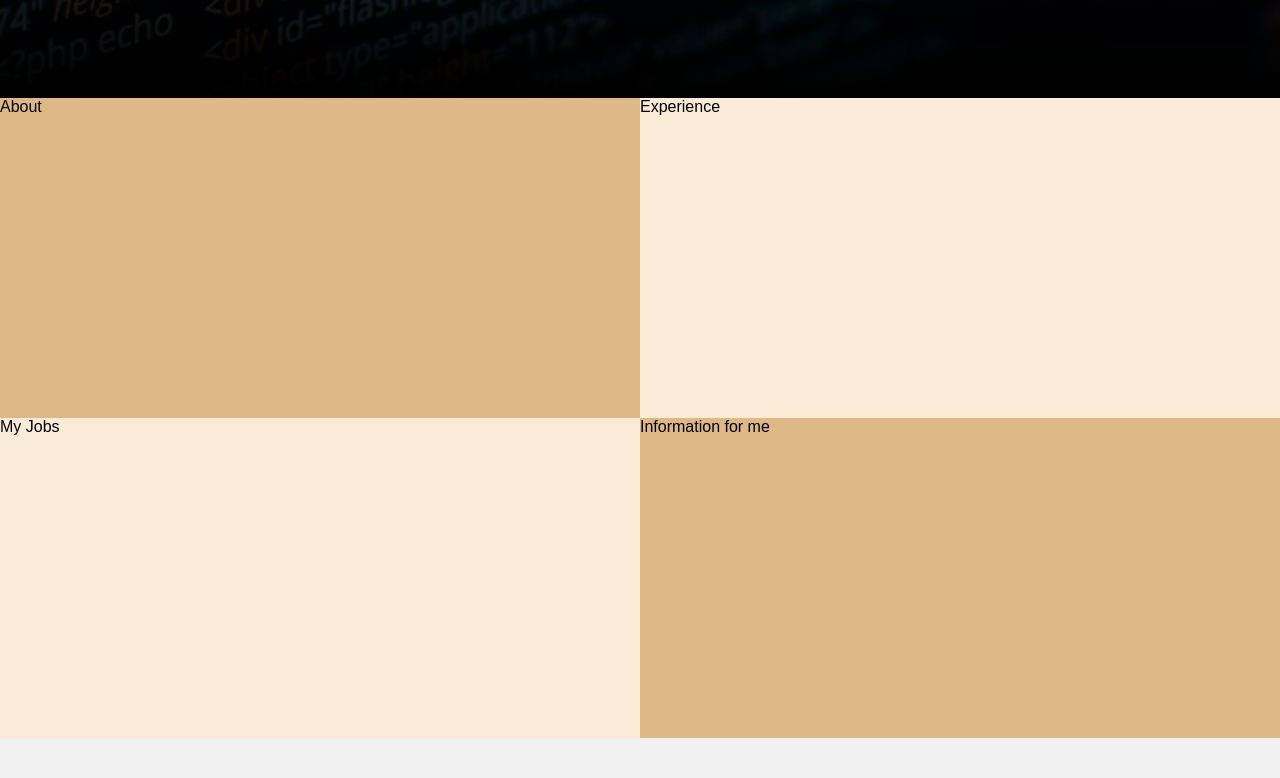
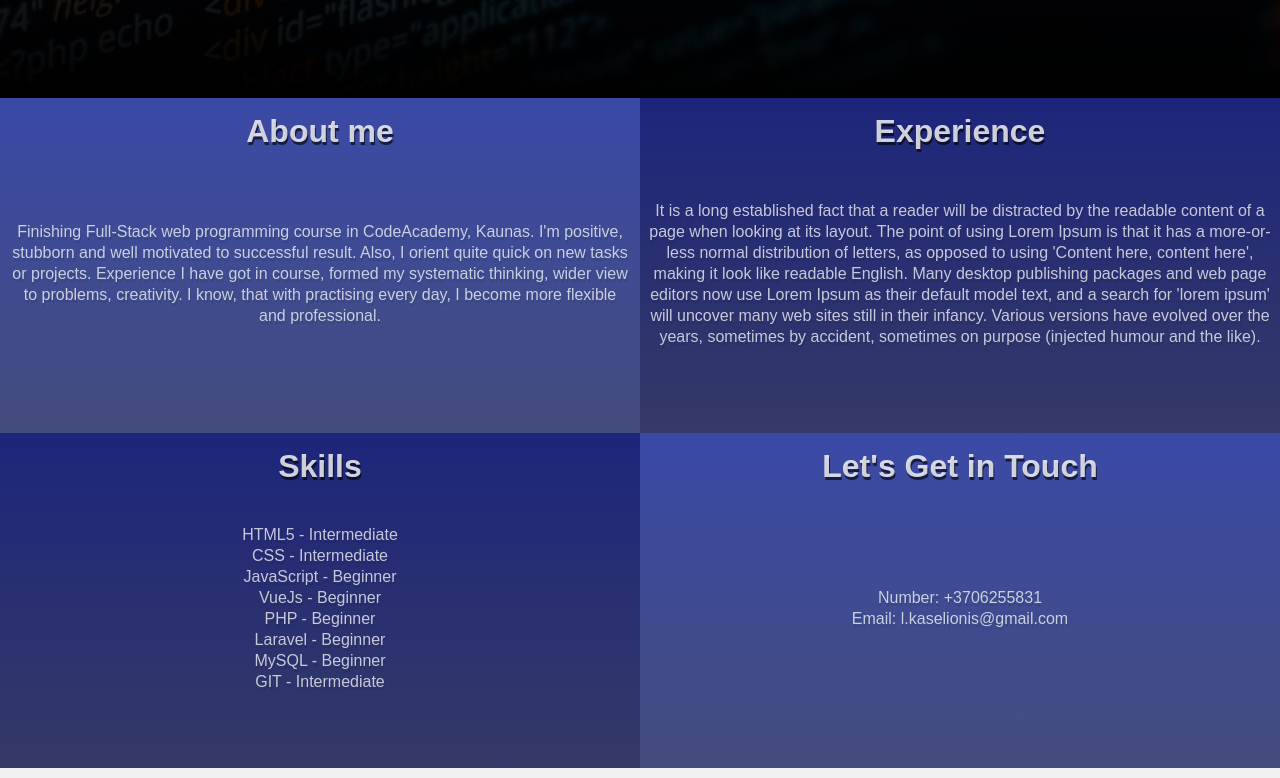
Before and after one commit to LukasKaselionis/vue-portfolio-page, a Vue app: page / in a window 1280 px wide. Shown: the part 702-1480 px from the top of the page. Built offline with nearby package versions, Linux system fonts and the light colour scheme.

Commit message:
changing about.vue views structure and rendering information

```diff
--- a/src/views/About.vue
+++ b/src/views/About.vue
@@ -1,18 +1,14 @@
 <template>
     <div id="about">
-        <v-container class="container" fluid fill-height>
+        <v-container class="card" fluid fill-height>
             <v-layout row no-gutters wrap>
-                <v-flex class="card_side" xs12 sm6 md6>
-                    <p class="card_info">About</p>
-                </v-flex>
-                <v-flex class="card_side" xs12 sm6 md6>
-                    <p class="card_info">Experience</p>
-                </v-flex>
-                <v-flex class="card_side" xs12 sm6 md6>
-                    <p class="card_info">My Jobs</p>
-                </v-flex>
-                <v-flex class="card_side" xs12 sm6 md6>
-                    <p class="card_info">Information for me</p>
+                <v-flex
+                        v-bind:key="index"
+                        v-for="(item, index) in information"
+                        class="card_side"
+                        xs12 sm6 md6>
+                    <h1 class="card_title">{{ item.title }}</h1>
+                    <p class="card_info"><span v-html="item.infoBox"></span></p>
                 </v-flex>
             </v-layout>
         </v-container>
@@ -21,7 +17,39 @@
 
 <script>
     export default {
-        name: "About"
+        name: "About",
+        data: () => ({
+            information: [
+                {
+                    id: 1,
+                    title: 'About me',
+                    infoBox: 'Finishing Full-Stack web programming course in CodeAcademy, Kaunas. I\'m positive, stubborn and well motivated to successful result. Also, I orient quite quick on new tasks or projects. Experience I have got in course, formed my systematic thinking, wider view to problems, creativity. I know, that with practising every day, I become more flexible and professional.\n'
+                },
+                {
+                    id: 2,
+                    title: 'Experience',
+                    infoBox: 'It is a long established fact that a reader will be distracted by the readable content of a page when looking at its layout. The point of using Lorem Ipsum is that it has a more-or-less normal distribution of letters, as opposed to using \'Content here, content here\', making it look like readable English. Many desktop publishing packages and web page editors now use Lorem Ipsum as their default model text, and a search for \'lorem ipsum\' will uncover many web sites still in their infancy. Various versions have evolved over the years, sometimes by accident, sometimes on purpose (injected humour and the like).'
+                },
+                {
+                    id: 3,
+                    title: 'Skills',
+                    infoBox: 'HTML5 - Intermediate <br> ' +
+                        'CSS - Intermediate <br>' +
+                        'JavaScript - Beginner <br>' +
+                        'VueJs - Beginner <br>' +
+                        'PHP - Beginner <br>' +
+                        'Laravel - Beginner <br>' +
+                        'MySQL - Beginner <br>' +
+                        'GIT - Intermediate '
+                },
+                {
+                    id: 4,
+                    title: 'Let\'s Get in Touch',
+                    infoBox: 'Number: +3706255831 <br>' +
+                        'Email: l.kaselionis@gmail.com'
+                },
+            ]
+        })
     }
 </script>
 
@@ -31,40 +59,65 @@
         padding-top: 45px;
     }
 
-    .container {
-        width: 100%;
+    .card {
         padding: 0;
-        margin-right: auto;
-        margin-left: auto;
     }
 
     .card_side {
-        height: 320px;
+        padding-left: 9px;
+        padding-right: 9px;
+        min-height: 320px;
         width: 125px;
+        background: linear-gradient(to top, rgba(80, 80, 80, 0.5), rgba(80, 80, 80, 0.05));
+    }
+
+    .card_side:hover {
+        background: linear-gradient(to left, rgba(255, 255, 255, 0.3), rgba(255, 255, 255, 0.15));
+        transition: left 10s ease-in;
+    }
+
+    .card_title {
+        text-align: center;
+        padding-top: 15px;
+        color: rgba(255, 255, 255, 0.8);
+        text-shadow: 1px 3px rgba(0, 0, 0, 0.6);
+    }
+
+    .card_info {
+        min-height: inherit;
+        text-align: center;
+        display: flex;
+        justify-content: center;
+        align-items: center;
+        margin-top: -37px;
+        line-height: 21px;
+        color: rgba(237, 240, 245, 0.8);
+        text-shadow: 1px 3px rgba(0, 0, 0, 0.1);
     }
 
     .card_side:nth-child(1) {
-        background-color: burlywood;
+        background-color: rgba(57, 73, 171, 255);
     }
 
     .card_side:nth-child(2) {
-        background-color: antiquewhite;
+        background-color: rgba(26, 35, 126, 255);
     }
 
     .card_side:nth-child(3) {
-        background-color: antiquewhite;
+        background-color: rgba(26, 35, 126, 255);
     }
 
     .card_side:nth-child(4) {
-        background-color: burlywood;
+        background-color: rgba(57, 73, 171, 255);
     }
 
     @media only screen and (max-width: 600px) {
         .card_side:nth-child(3) {
-            background-color: burlywood;
+            background-color: rgba(57, 73, 171, 255);
         }
+
         .card_side:nth-child(4) {
-            background-color: antiquewhite;
+            background-color: rgba(26, 35, 126, 255);
         }
     }
 </style>
```
